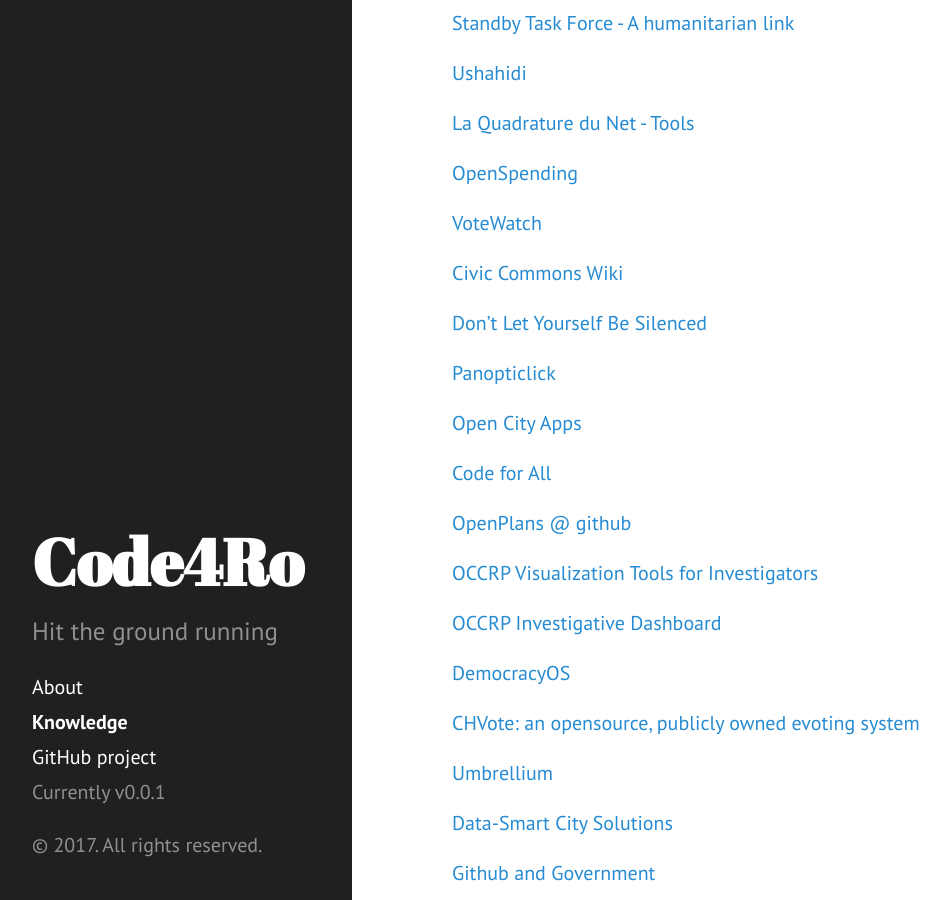
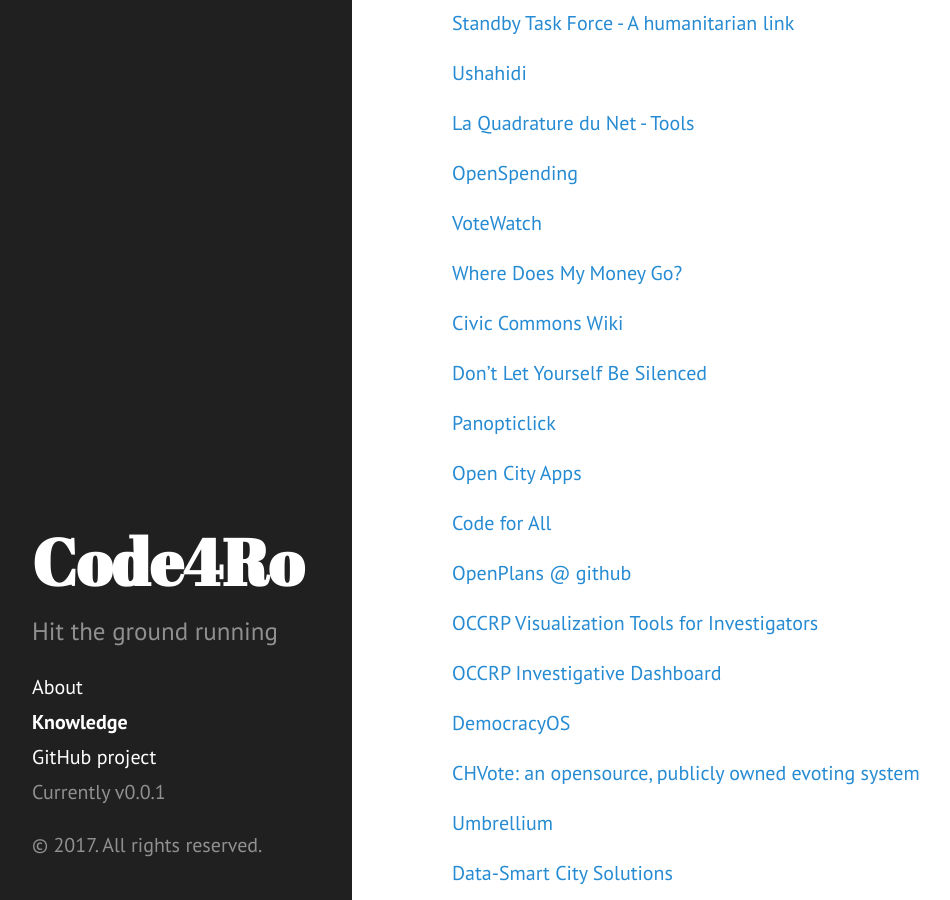
Before and after one commit to code4romania/knowledge, a Jekyll site: the page built from docs/index.md, in a window 1280 px wide and 900 px high, scrolled down 3628 px. Shown: the whole window, without its empty margins (8-958 px from the left). Built offline with Jekyll 4.4.1, drawn with Linux system fonts in a browser that asks for light colours; the list of posts is cut into pages by our own code.

Commit message:
Added Where Does My Money Go

```diff
--- a/docs/index.md
+++ b/docs/index.md
@@ -174,6 +174,8 @@ This is a curated list of links to interesting information.
 
 [VoteWatch](http://www.votewatch.eu)
 
+[Where Does My Money Go?](http://app.wheredoesmymoneygo.org)
+
 [Civic Commons Wiki](http://wiki.civiccommons.org)
 
 [Don't Let Yourself Be Silenced](https://ononymous.org)
```
